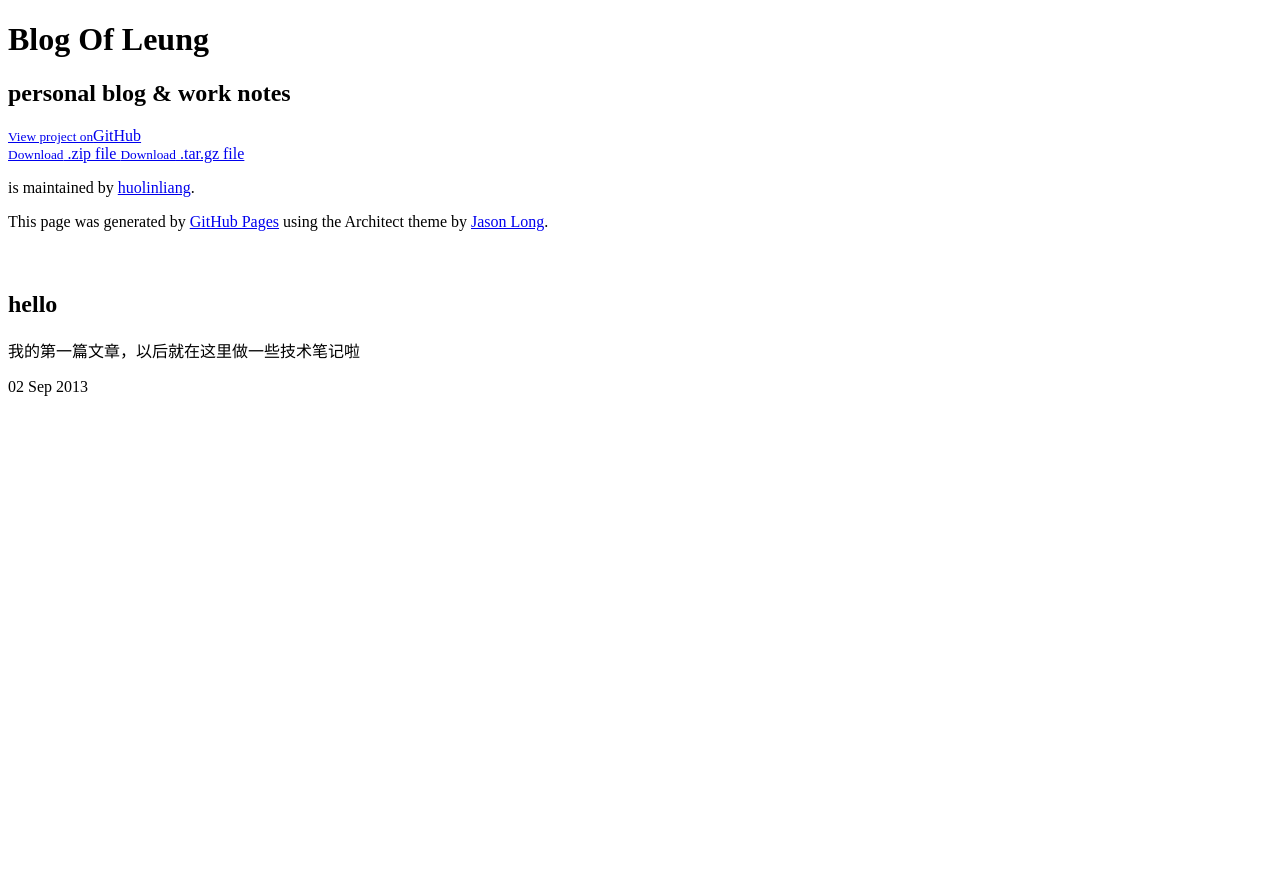
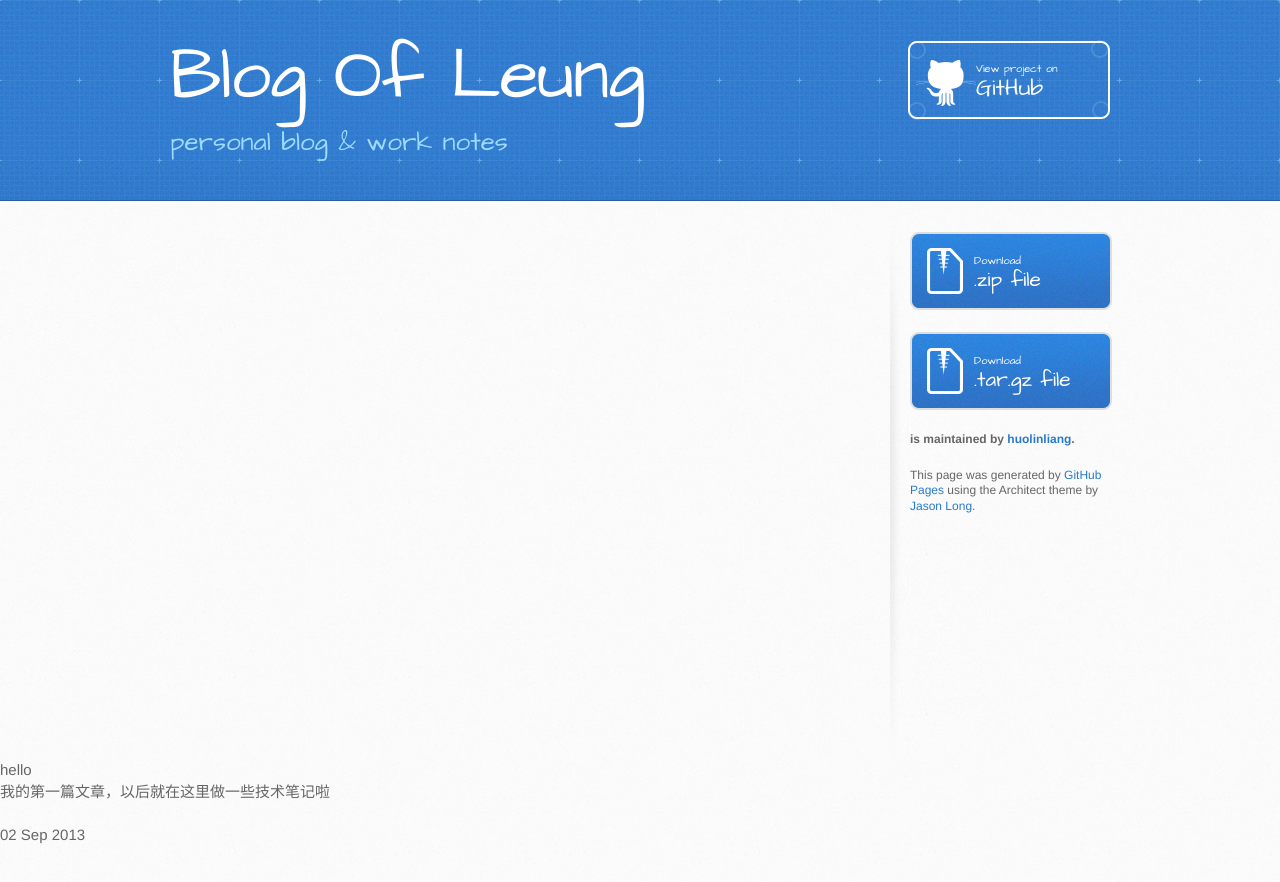
Before and after one commit to huolinliang/blog_leung, a Jekyll site: the page built from _posts/2013-09-02-hello.html, in a window 1280 px wide. Shown: the top 882 px of the page. Built offline with Jekyll 4.4.1, drawn with Linux system fonts in a browser that asks for light colours; Markdown is read by kramdown in place of the engine named in the settings.

Commit message:
try try try

```diff
--- a/_layouts/default.html
+++ b/_layouts/default.html
@@ -6,9 +6,9 @@
     <meta http-equiv="X-UA-Compatible" content="chrome=1">
     <meta name="viewport" content="width=device-width, initial-scale=1, maximum-scale=1">
     <link href='https://fonts.googleapis.com/css?family=Architects+Daughter' rel='stylesheet' type='text/css'>
-    <link rel="stylesheet" type="text/css" href="./../stylesheets/stylesheet.css" media="screen" />
-    <link rel="stylesheet" type="text/css" href="./../stylesheets/pygment_trac.css" media="screen" />
-    <link rel="stylesheet" type="text/css" href="./../stylesheets/print.css" media="print" />
+    <link rel="stylesheet" type="text/css" href="/stylesheets/stylesheet.css" media="screen" />
+    <link rel="stylesheet" type="text/css" href="/stylesheets/pygment_trac.css" media="screen" />
+    <link rel="stylesheet" type="text/css" href="/stylesheets/print.css" media="print" />
 
     <!--[if lt IE 9]>
     <script src="//html5shiv.googlecode.com/svn/trunk/html5.js"></script>
```
